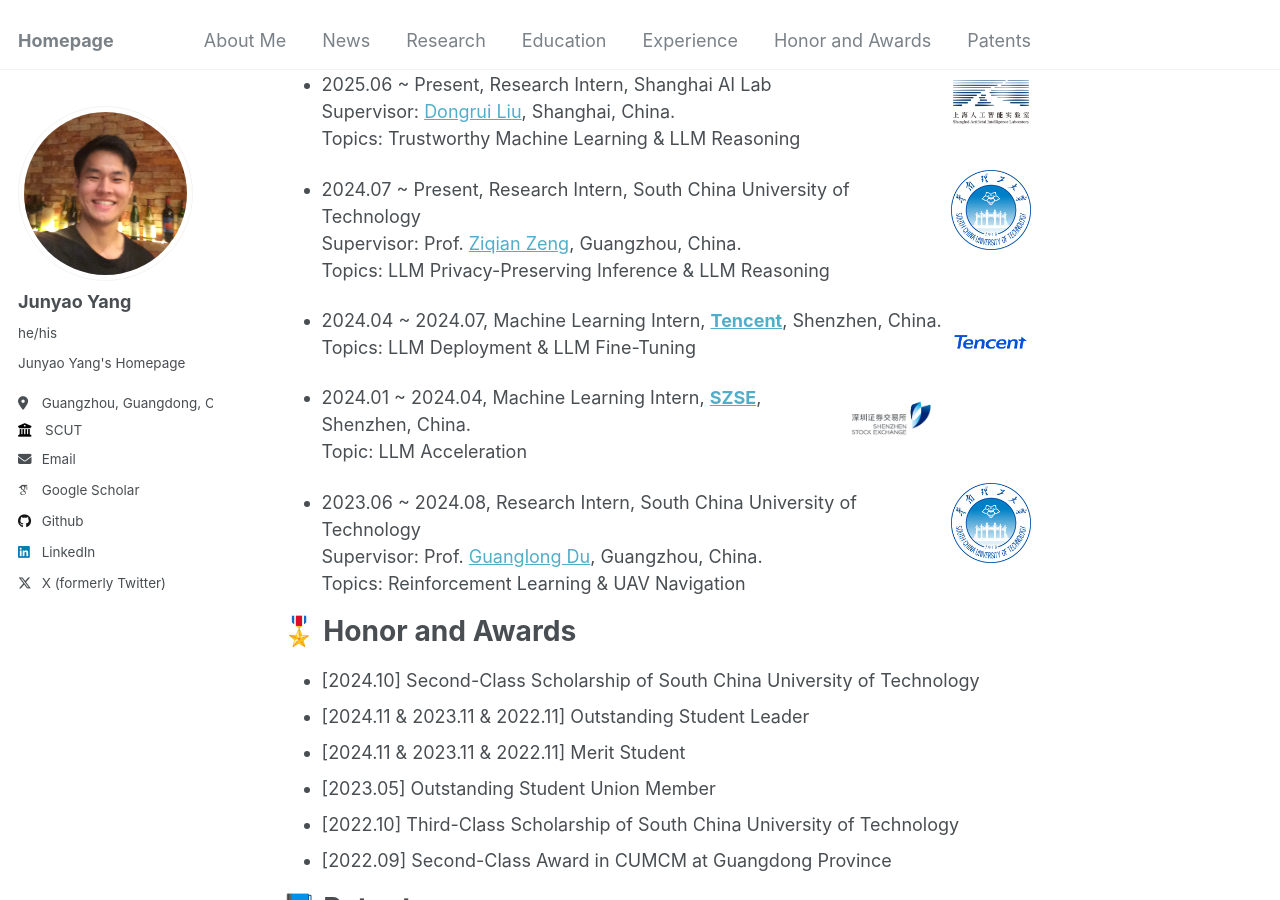
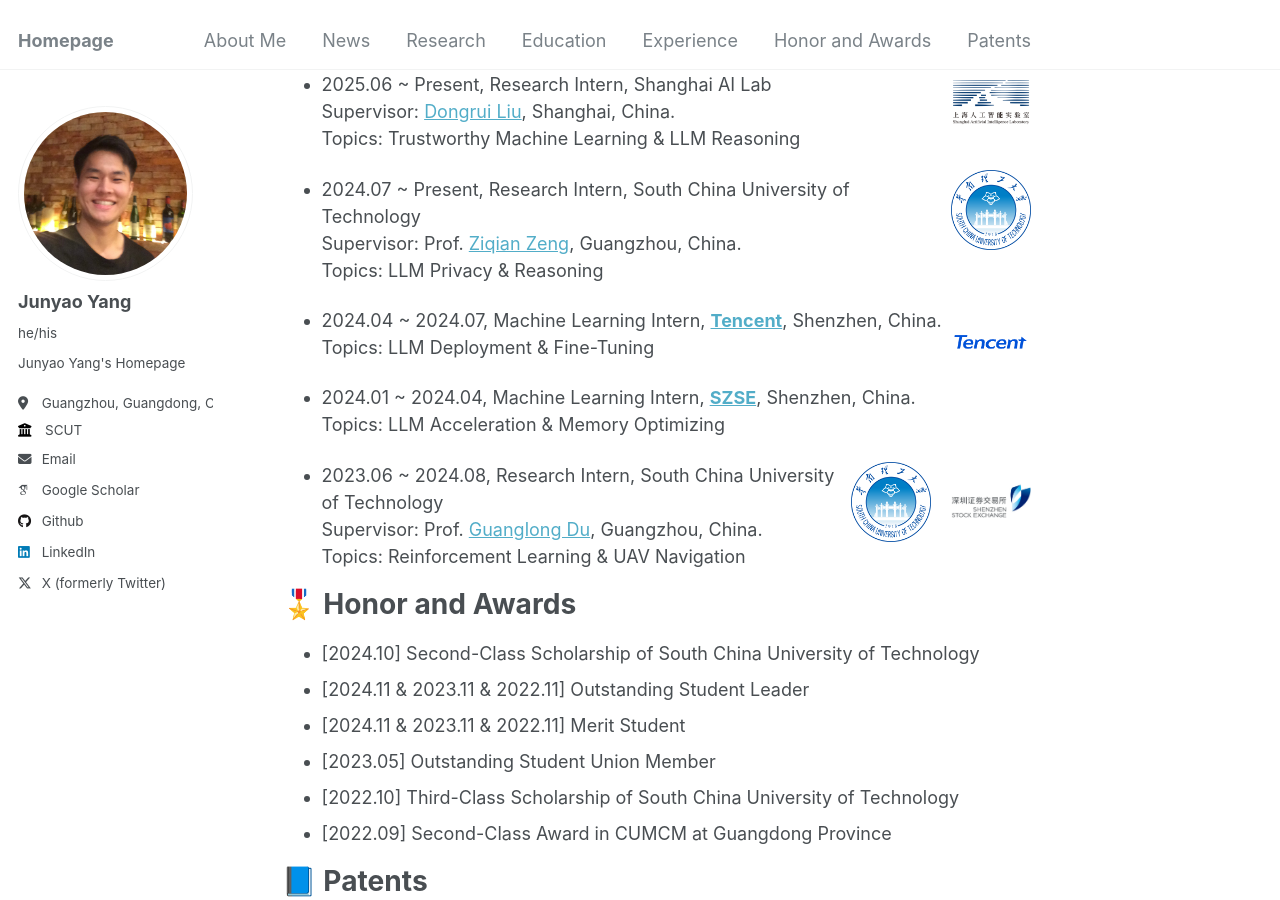
Before and after one commit to jyyang26/jyyang26.github.io, a Jekyll site: the page built from _pages/about.md, in a window 1280 px wide and 900 px high, scrolled down 2098 px. Built offline with Jekyll 4.4.1, drawn with Linux system fonts in a browser that asks for light colours; some web fonts are replaced.

Commit message:
Update about.md

```diff
--- a/_pages/about.md
+++ b/_pages/about.md
@@ -84,19 +84,20 @@ arXiv preprint, 2025.02 <br>
 </p>
 - 2024.07 ~ Present, Research Intern, South China University of Technology <br>
   Supervisor: Prof. [Ziqian Zeng](https://ziqianzeng.github.io/), Guangzhou, China. <br>
-  Topics: LLM Privacy-Preserving Inference & LLM Reasoning <br>
+  Topics: LLM Privacy & Reasoning <br>
 
 <p>
     <img src="images/Tencent.png" alt="Tencent" style="float: right; margin-right: 20px;; width: 80px; height: 80px;">
 </p>
 - 2024.04 ~ 2024.07, Machine Learning Intern, **[Tencent](https://kf.qq.com/)**, Shenzhen, China. <br>
-  Topics: LLM Deployment & LLM Fine-Tuning <br>
+  Topics: LLM Deployment & Fine-Tuning <br>
 
-<p>
+
+- 2024.01 ~ 2024.04, Machine Learning Intern, **[SZSE](https://www.szse.cn/English/index.html)**, Shenzhen, China. <br>
+  Topics: LLM Acceleration & Memory Optimizing <br>
+  <p>
     <img src="images/SZSE.jpg" alt="szse" style="float: right; margin-right: 20px;; width: 80px; height: 80px;">
-</p>
-- 2024.01 ~ 2024.04, Machine Learning Intern, **[SZSE](https://www.szse.cn/English/index.html)**, Shenzhen, China. <br>
-  Topic: LLM Acceleration <br>
+  </p>
 
 <p>
     <img src="images/South_China_University_of_Technology_Logo_(Since_2022).svg.png" alt="SCUT" style="float: right; margin-right: 20px;; width: 80px; height: 80px;">
```
